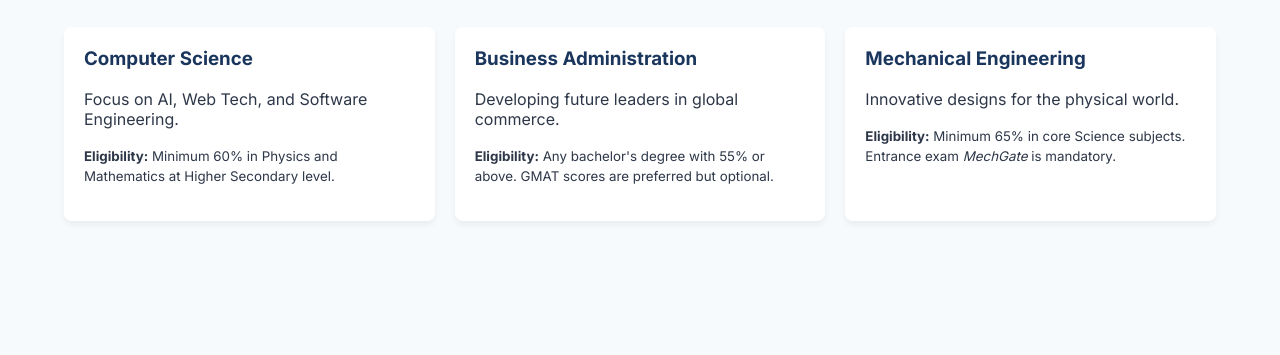
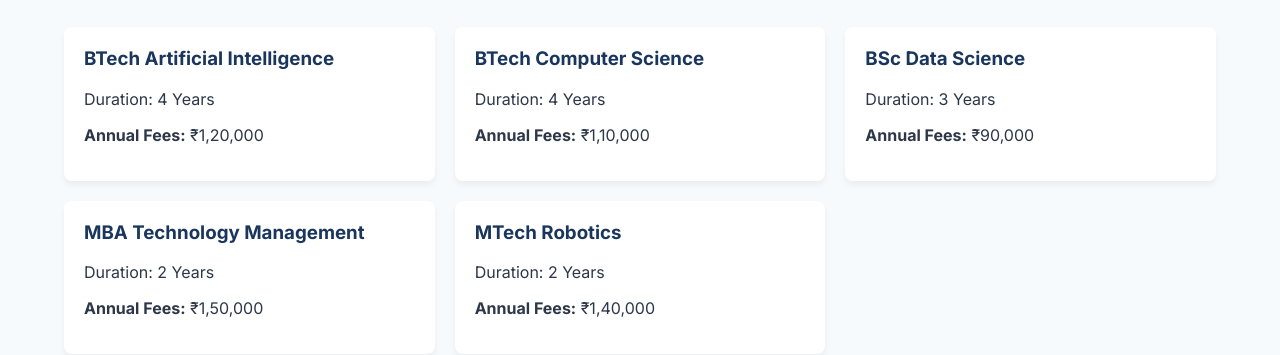
Before and after one commit to afnash/rag-chatbot, a plain HTML site: page frontend/programs.html in a window 1280 px wide. Shown: the part 207-562 px from the top of the page. Drawn offline with Linux system fonts and the light colour scheme.

Commit message:
updated page

```diff
--- a/frontend/programs.html
+++ b/frontend/programs.html
@@ -83,22 +83,29 @@
 
         <div class="grid">
             <div class="card">
-                <h3>Computer Science</h3>
-                <p>Focus on AI, Web Tech, and Software Engineering.</p>
-                <p><small><strong>Eligibility:</strong> Minimum 60% in Physics and Mathematics at Higher Secondary
-                        level.</small></p>
+                <h3>BTech Artificial Intelligence</h3>
+                <p>Duration: 4 Years</p>
+                <p><strong>Annual Fees:</strong> ₹1,20,000</p>
             </div>
             <div class="card">
-                <h3>Business Administration</h3>
-                <p>Developing future leaders in global commerce.</p>
-                <p><small><strong>Eligibility:</strong> Any bachelor's degree with 55% or above. GMAT scores are
-                        preferred but optional.</small></p>
+                <h3>BTech Computer Science</h3>
+                <p>Duration: 4 Years</p>
+                <p><strong>Annual Fees:</strong> ₹1,10,000</p>
             </div>
             <div class="card">
-                <h3>Mechanical Engineering</h3>
-                <p>Innovative designs for the physical world.</p>
-                <p><small><strong>Eligibility:</strong> Minimum 65% in core Science subjects. Entrance exam
-                        <i>MechGate</i> is mandatory.</small></p>
+                <h3>BSc Data Science</h3>
+                <p>Duration: 3 Years</p>
+                <p><strong>Annual Fees:</strong> ₹90,000</p>
+            </div>
+            <div class="card">
+                <h3>MBA Technology Management</h3>
+                <p>Duration: 2 Years</p>
+                <p><strong>Annual Fees:</strong> ₹1,50,000</p>
+            </div>
+            <div class="card">
+                <h3>MTech Robotics</h3>
+                <p>Duration: 2 Years</p>
+                <p><strong>Annual Fees:</strong> ₹1,40,000</p>
             </div>
         </div>
     </div>
```
Also changed, not shown: 2 other files.
